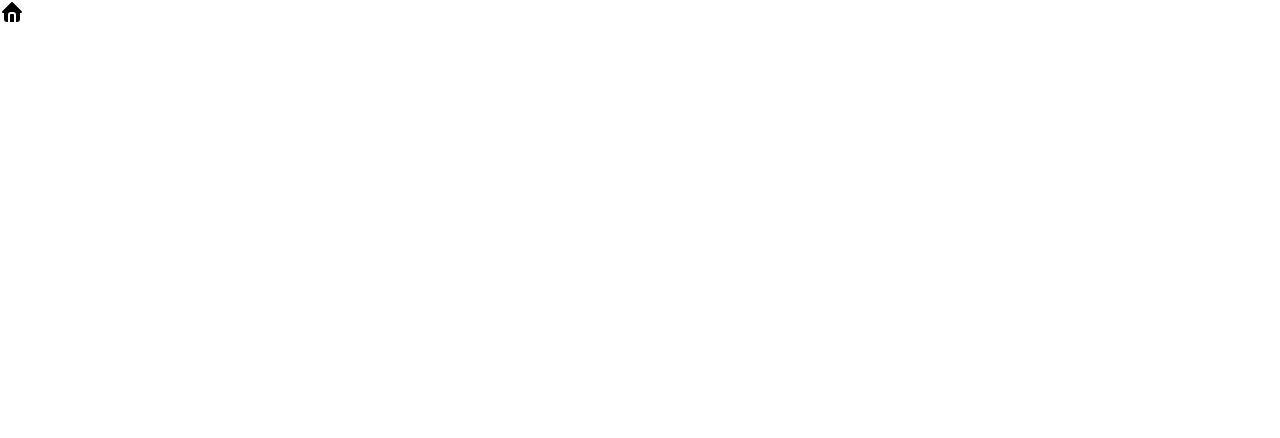
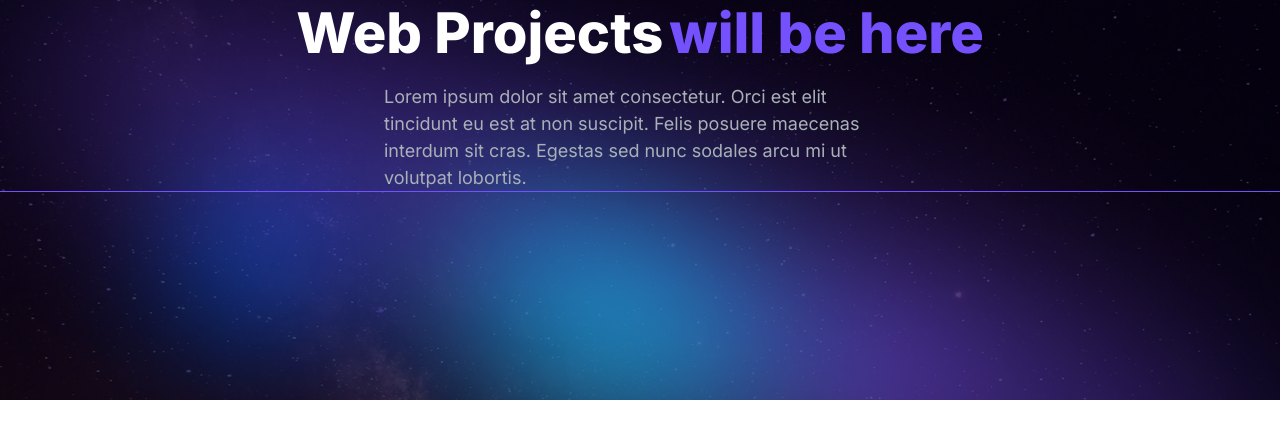
Before and after one commit to nabilislam11/ebt-web-bangla, a website built with Vite: page index.html in a window 1280 px wide. Built offline with nearby package versions, Linux system fonts and the light colour scheme.

Commit message:
bg add and title and description white

```diff
--- a/index.html
+++ b/index.html
@@ -20,15 +20,23 @@
   </head>
 
   <body>
-    <div class=""></div>
-    <svg
-      xmlns="http://www.w3.org/2000/svg"
-      width="24"
-      height="24"
-      viewBox="0 0 24 24"
-      fill="currentColor"
-      class="icon icon-tabler icons-tabler-filled icon-tabler-home"
-    >
+    <div id="project">
+      <div class=" relative h-[400px] ">
+        <img class="object-cover absolute inset-0 w-full h-full  bg-center" src="images/projects.png" alt="project">
+      <div class="flex-wrap gap-32">
+          <div class="relative z-10 h-full flex flex-col justify-center items-center gap-4 ">
+         <div class="flex gap-1.5">
+           <h1 class="text-white text-[56px] font-extrabold leading-[120%] ">Web Projects </h1>
+           <h2 class="text-web-brand  font-extrabold text-[56px] leading-[120%]"> will be here</h2>
+         </div>
+         <p class="font-normal text-[18px] leading-36% w-[40%] text-gray-2  ">Lorem ipsum dolor sit amet consectetur. Orci est elit tincidunt eu est at non suscipit. Felis posuere maecenas interdum sit cras. Egestas sed nunc sodales arcu mi ut volutpat lobortis.</p>
+        </div>
+        <div class="relative z-10 h-[1px] w-full bg-web-brand "></div>
+        <div class="relative z-10 h-full w-full  "></div>
+      </div>
+      </div>
+    </div>
+
       <path stroke="none" d="M0 0h24v24H0z" fill="none" />
       <path
         d="M12.707 2.293l9 9c.63 .63 .184 1.707 -.707 1.707h-1v6a3 3 0 0 1 -3 3h-1v-7a3 3 0 0 0 -2.824 -2.995l-.176 -.005h-2a3 3 0 0 0 -3 3v7h-1a3 3 0 0 1 -3 -3v-6h-1c-.89 0 -1.337 -1.077 -.707 -1.707l9 -9a1 1 0 0 1 1.414 0m.293 11.707a1 1 0 0 1 1 1v7h-4v-7a1 1 0 0 1 .883 -.993l.117 -.007z"
```
Also changed, not shown: public/images/projects.png (added).
